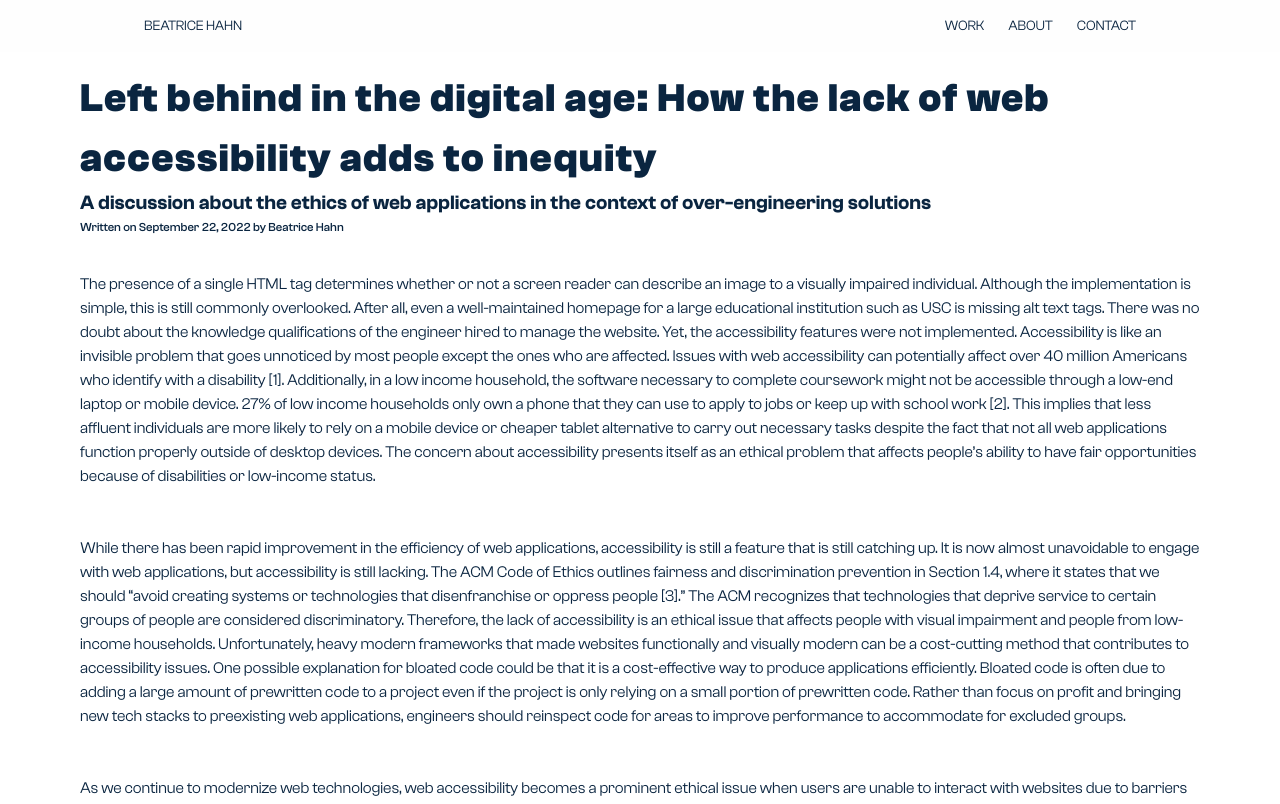
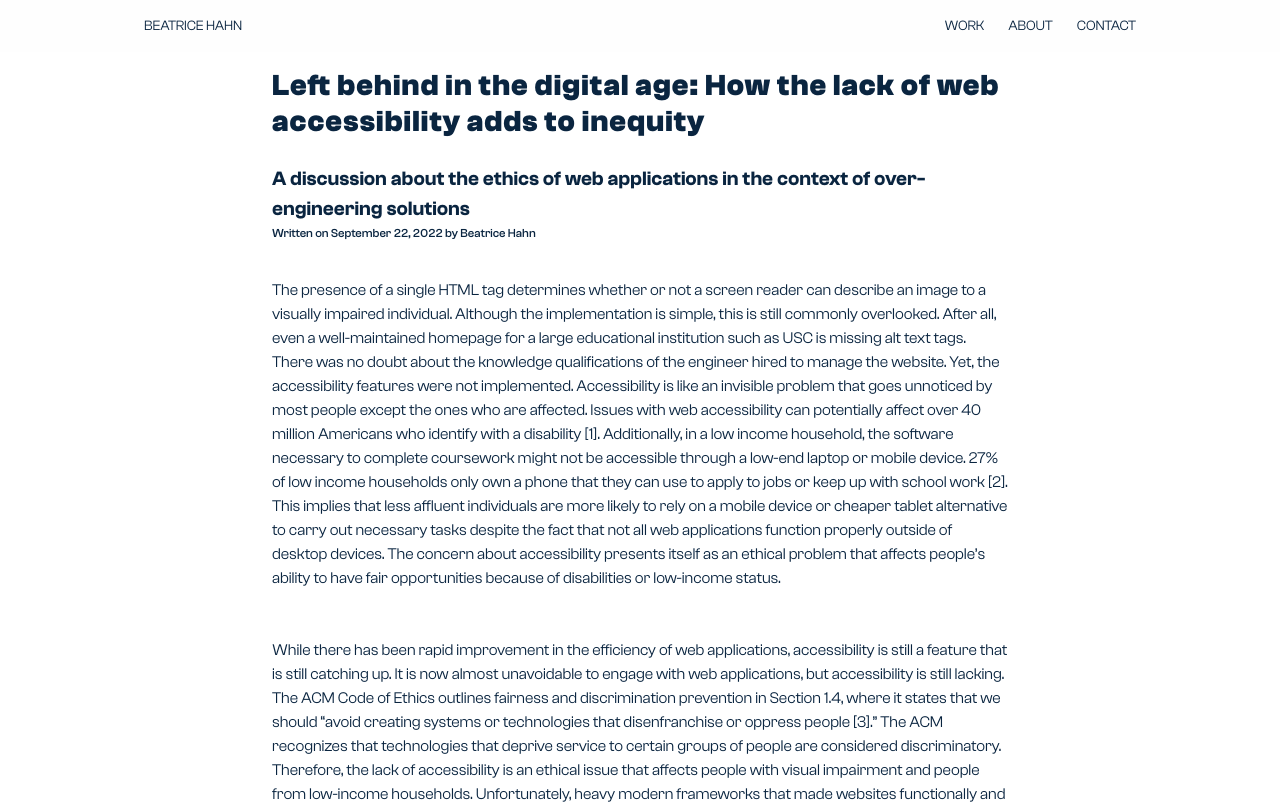
Before and after one commit to beatricehahn/nextjs-portfolio, a Next.js app: page /articles/web-accessibility-and-inequity in a window 1280 px wide. Shown: the top 804 px of the page. Built offline with nearby package versions, Linux system fonts and the light colour scheme.

Commit message:
Update article layout

```diff
--- a/app/articles/web-accessibility-and-inequity/page.tsx
+++ b/app/articles/web-accessibility-and-inequity/page.tsx
@@ -4,8 +4,8 @@ export default function WebAccessibility() {
     const { title, subtitle, date, content, sources } = writing[0];
 
     return (
-        <div className="mx-[24px] md:mx-20">
-            <h1 className="">{title}</h1>
+        <div className="max-w-screen-md mx-auto px-4">
+            <h1 className="text-2xl md:text-3xl pb-[24px]">{title}</h1>
             <h4>{subtitle}</h4>
             <h6>Written on {date} by Beatrice Hahn</h6>
             <div>
```
